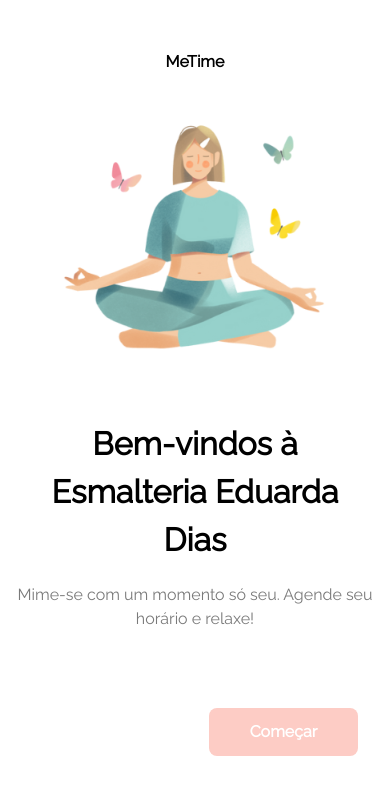
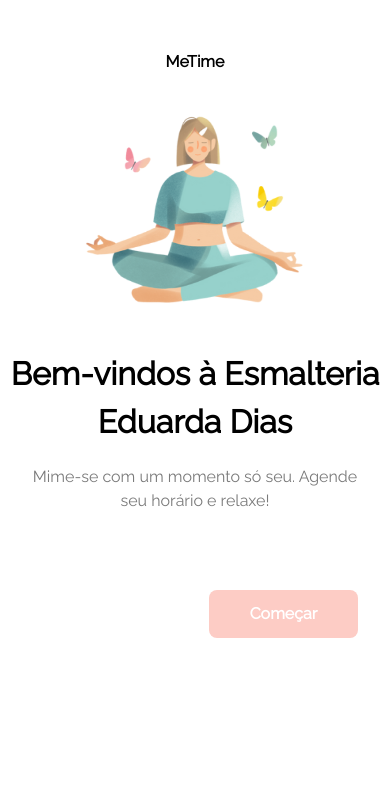
Before and after one commit to euukc/agendamento-online, a Next.js app: page / in a window 390 px wide. Shown: the top 794 px of the page. Built offline with nearby package versions, Linux system fonts and the light colour scheme.

Commit message:
style: ajuste na responsividade para mobile da tela inicial

```diff
--- a/src/app/components/HeaderHome.jsx
+++ b/src/app/components/HeaderHome.jsx
@@ -8,7 +8,7 @@ export default function HeaderHome() {
                 className=''
                 src="/woman-meditating.png"
                 alt="Mulher meditando"
-                width={300}
+                width={250}
                 height={200}
             />
         </header>
--- a/src/app/components/MainHome.jsx
+++ b/src/app/components/MainHome.jsx
@@ -4,8 +4,8 @@ export default function MainHome(){
     return (
         <main>
             <div className="flex flex-col justify-center items-center text-center mb-[77px]">
-                <h1 className="text-[32px] mb-[19px] mx-[30px] mt-[70px] font-extrabold">Bem-vindos à Esmalteria Eduarda Dias</h1>
-                <p className="text-[#7A7A7A]">Mime-se com um momento só seu. Agende seu horário e relaxe!</p>
+                <h1 className="text-[32px] md:text-[40px] mb-[19px] font-extrabold">Bem-vindos à Esmalteria Eduarda Dias</h1>
+                <p className="text-[#7A7A7A] md:text-[16px] px-[20px]">Mime-se com um momento só seu. Agende seu horário e relaxe!</p>
             </div>
             <div className="flex justify-end md:justify-center pr-8">
                 <button className="border-2 border-transparent p-[10px] rounded-lg bg-[#FDCCC5] text-white w-[149px] font-extrabold">
```
